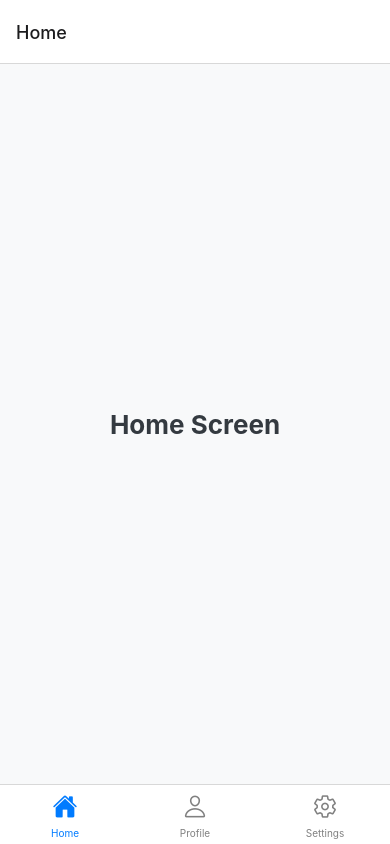
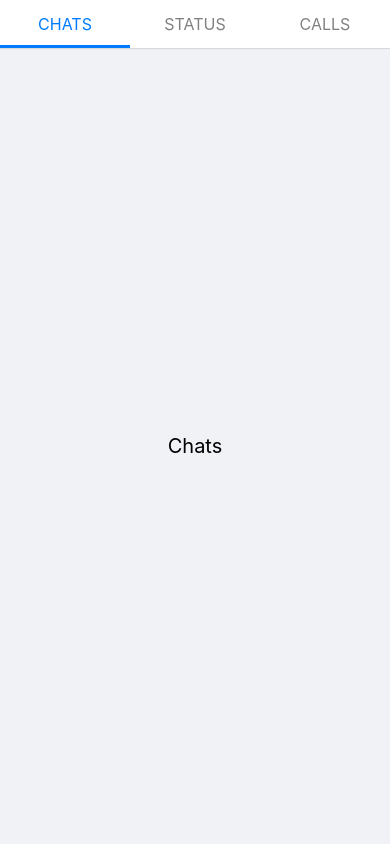
Before and after one commit to farzeen-ali/React-Native-Full-Course-2024-The-Techzeen, a React Native app: screen / in a window 390 px wide. Built offline with nearby package versions, Linux system fonts and the light colour scheme.

Commit message:
Top Tab Navigation

```diff
--- a/App.jsx
+++ b/App.jsx
@@ -1,39 +1,26 @@
 /* eslint-disable prettier/prettier */
 import 'react-native-gesture-handler';
+
 import { View, Text, StyleSheet } from 'react-native';
 import React from 'react';
-import { NavigationContainer } from '@react-navigation/native';
-import { createBottomTabNavigator } from '@react-navigation/bottom-tabs';
-import Icon from 'react-native-vector-icons/Ionicons';
-const Tab = createBottomTabNavigator();
+import {NavigationContainer} from '@react-navigation/native';
+import {createMaterialTopTabNavigator} from '@react-navigation/material-top-tabs';
 
-const getTabBarIcon = (routeName, focused, color, size) => {
-  let iconName;
-  if(routeName === 'Home'){
-    iconName = focused ? 'home' : 'home-outline';
-  }
-  else if(routeName === 'Profile'){
-    iconName = focused ? 'person' : 'person-outline';
-  }
-  else if(routeName === 'Settings'){
-    iconName = focused ? 'settings' : 'settings-outline';
-  }
-  return <Icon name={iconName} size={size} color={color} />;
-};
+const Tab = createMaterialTopTabNavigator();
 
-const HomeScreen = () => (
+const ChatScreen = () => (
   <View style={styles.container}>
-    <Text style={styles.text}>Home Screen</Text>
+    <Text style={styles.text}>Chats</Text>
   </View>
 );
-const ProfileScreen = () => (
+const StatusScreen = () => (
   <View style={styles.container}>
-    <Text style={styles.text}>Profile Screen</Text>
+    <Text style={styles.text}>Status</Text>
   </View>
 );
-const SettingScreen = () => (
+const CallsScreen = () => (
   <View style={styles.container}>
-    <Text style={styles.text}>Setting Screen</Text>
+    <Text style={styles.text}>Calls</Text>
   </View>
 );
 
@@ -41,19 +28,20 @@ const App = () => {
   return (
   <NavigationContainer>
     <Tab.Navigator
-      screenOptions={({ route }) => ({
-        tabBarIcon: ({ focused , color, size}) => getTabBarIcon(route.name, focused, color, size),
+    screenOptions={{
       tabBarActiveTintColor: '#007bff',
       tabBarInactiveTintColor: 'gray',
-        tabBarStyle: {
-          paddingBottom: 5,
-          height: 60,
+      tabBarStyle: { backgroundColor: '#fff' },
+      tabBarIndicatorStyle: {
+        backgroundColor: '#007bff',
+        height: 3,
       },
-      })}
+      tabBarLabelStyle: { fontSize: 16 },
+    }}
     >
-        <Tab.Screen name="Home" component={HomeScreen} />
-        <Tab.Screen name="Profile" component={ProfileScreen} />
-        <Tab.Screen name="Settings" component={SettingScreen} />
+      <Tab.Screen name="Chats" component={ChatScreen} />
+      <Tab.Screen name="Status" component={StatusScreen} />
+      <Tab.Screen name="Calls" component={CallsScreen} />
     </Tab.Navigator>
   </NavigationContainer>
   );
@@ -66,33 +54,92 @@ const styles = StyleSheet.create({
     flex: 1,
     justifyContent: 'center',
     alignItems: 'center',
-    backgroundColor: '#f8f9fa',
+    backgroundColor: '#f0f2f5',
   },
   text: {
-    fontSize: 26,
-    fontWeight: 'bold',
-    color: '#343a40',
+    fontSize: 20,
   },
 });
 
 
 
 
+// ******** Bottom Tab Navigation *****************
+// import 'react-native-gesture-handler';
+// import { View, Text, StyleSheet } from 'react-native';
+// import React from 'react';
+// import { NavigationContainer } from '@react-navigation/native';
+// import { createBottomTabNavigator } from '@react-navigation/bottom-tabs';
+// import Icon from 'react-native-vector-icons/Ionicons';
+// const Tab = createBottomTabNavigator();
 
+// const getTabBarIcon = (routeName, focused, color, size) => {
+//   let iconName;
+//   if(routeName === 'Home'){
+//     iconName = focused ? 'home' : 'home-outline';
+//   }
+//   else if(routeName === 'Profile'){
+//     iconName = focused ? 'person' : 'person-outline';
+//   }
+//   else if(routeName === 'Settings'){
+//     iconName = focused ? 'settings' : 'settings-outline';
+//   }
+//   return <Icon name={iconName} size={size} color={color} />;
+// };
 
+// const HomeScreen = () => (
+//   <View style={styles.container}>
+//     <Text style={styles.text}>Home Screen</Text>
+//   </View>
+// );
+// const ProfileScreen = () => (
+//   <View style={styles.container}>
+//     <Text style={styles.text}>Profile Screen</Text>
+//   </View>
+// );
+// const SettingScreen = () => (
+//   <View style={styles.container}>
+//     <Text style={styles.text}>Setting Screen</Text>
+//   </View>
+// );
 
+// const App = () => {
+//   return (
+//     <NavigationContainer>
+//       <Tab.Navigator
+//       screenOptions={({ route }) => ({
+//         tabBarIcon: ({ focused , color, size}) => getTabBarIcon(route.name, focused, color, size),
+//         tabBarActiveTintColor: '#007bff',
+//         tabBarInactiveTintColor: 'gray',
+//         tabBarStyle: {
+//           paddingBottom: 5,
+//           height: 60,
+//         },
+//       })}
+//       >
+//         <Tab.Screen name="Home" component={HomeScreen} />
+//         <Tab.Screen name="Profile" component={ProfileScreen} />
+//         <Tab.Screen name="Settings" component={SettingScreen} />
+//       </Tab.Navigator>
+//     </NavigationContainer>
+//   );
+// };
 
+// export default App;
 
-
-
-
-
-
-
-
-
-
-
+// const styles = StyleSheet.create({
+//   container: {
+//     flex: 1,
+//     justifyContent: 'center',
+//     alignItems: 'center',
+//     backgroundColor: '#f8f9fa',
+//   },
+//   text: {
+//     fontSize: 26,
+//     fontWeight: 'bold',
+//     color: '#343a40',
+//   },
+// });
 
 
 
--- a/package.json
+++ b/package.json
@@ -12,15 +12,18 @@
   "dependencies": {
     "@react-navigation/bottom-tabs": "^6.6.1",
     "@react-navigation/drawer": "^6.7.2",
+    "@react-navigation/material-top-tabs": "^6.6.14",
     "@react-navigation/native": "^6.1.18",
     "@react-navigation/native-stack": "^6.11.0",
     "axios": "^1.7.5",
     "react": "18.2.0",
     "react-native": "0.74.3",
     "react-native-gesture-handler": "^2.19.0",
+    "react-native-pager-view": "^6.4.1",
     "react-native-reanimated": "^3.15.1",
     "react-native-safe-area-context": "^4.10.9",
     "react-native-screens": "^3.34.0",
+    "react-native-tab-view": "^3.5.2",
     "react-native-vector-icons": "^10.1.0"
   },
   "devDependencies": {
```
Also changed, not shown: 1 other file (tests, documents, lock files or other folders). Lines whose indentation alone changed are shown as unchanged.
